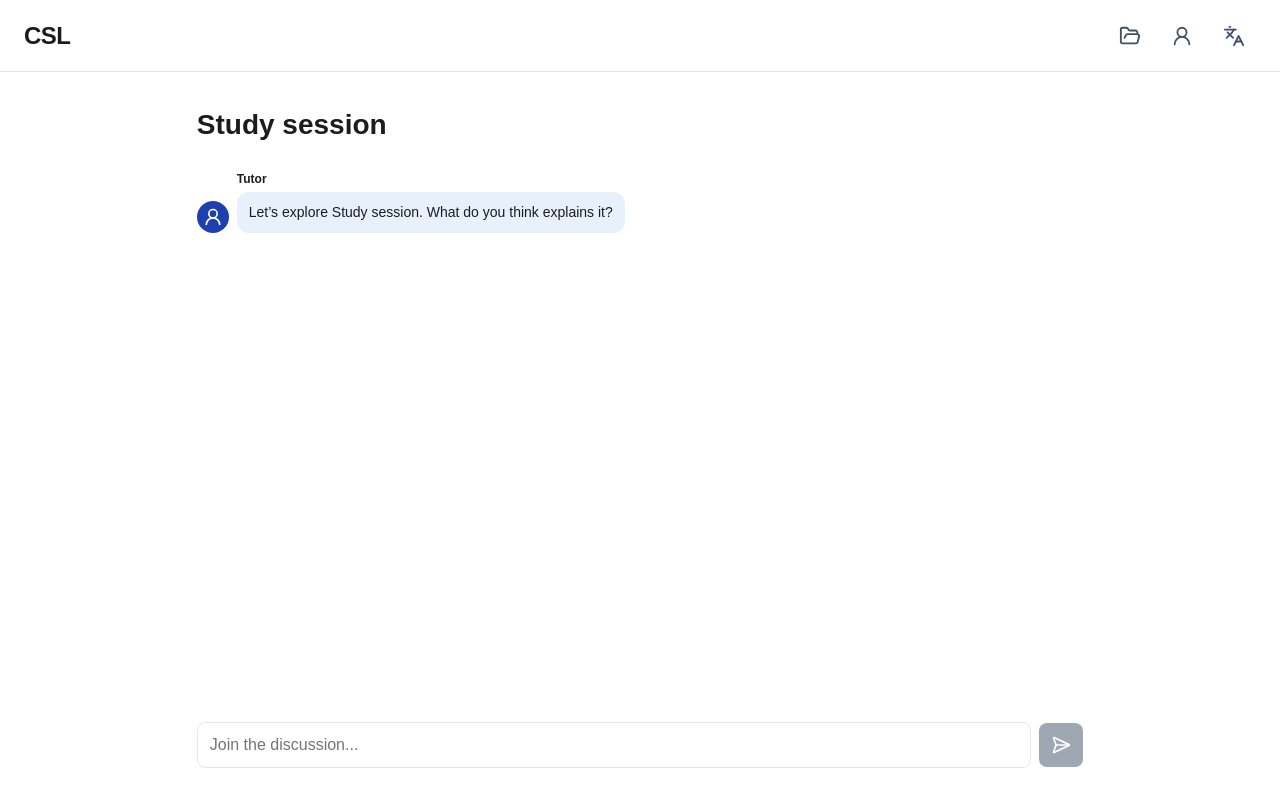
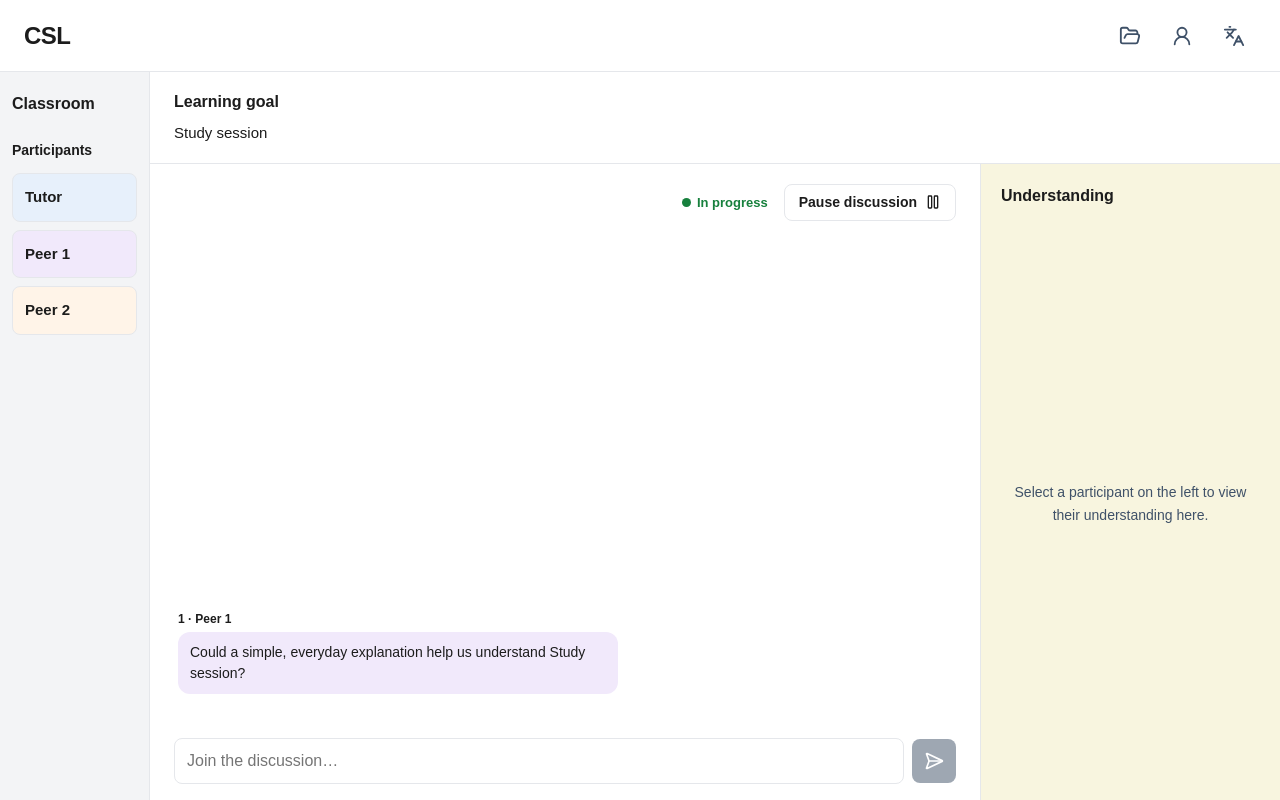
Before and after one commit to malloc3141/CSL, a Next.js app in the folder frontend/: page /chat in a window 1280 px wide. Built offline with nearby package versions, Linux system fonts and the light colour scheme; a web font is replaced by a local one.

Commit message:
initial chat ui implementation

```diff
--- a/frontend/src/app/chat/ChatSession.tsx
+++ b/frontend/src/app/chat/ChatSession.tsx
@@ -1,81 +1,241 @@
 "use client";
 
-import { useState } from "react";
-import styled, { useTheme } from "styled-components";
-import { Composer, MessageBubble, Navbar, ProfileImage } from "@/common/components";
+import { useEffect, useRef, useState } from "react";
+import { Pause, Play } from "lucide-react";
+import styled from "styled-components";
+import { Button, Composer, MessageBubble, Navbar } from "@/common/components";
+import { peerColor } from "@/styles/peerColors";
 
 const Screen = styled.div`
   display: flex;
   flex-direction: column;
-  min-height: 100dvh;
+  height: 100dvh;
   background: ${({ theme }) => theme.colors.WHITE};
 `;
 
-const Main = styled.main`
-  display: flex;
+const Classroom = styled.main`
+  display: grid;
+  grid-template-columns: 150px minmax(0, 1fr) 300px;
+  grid-template-rows: auto minmax(0, 1fr);
   flex: 1;
-  flex-direction: column;
-  gap: 24px;
-  width: 100%;
-  max-width: 1040px;
-  margin: 0 auto;
-  padding: 32px clamp(24px, 6vw, 88px);
+  min-height: 0;
+  @media (max-width: 1000px) {
+    grid-template-columns: 130px minmax(0, 1fr) 240px;
+  }
+  @media (max-width: 760px) {
+    grid-template-columns: 110px minmax(0, 1fr);
+    grid-template-rows: auto minmax(320px, 1fr) auto;
+    overflow-y: auto;
+  }
 `;
 
-const Title = styled.h1`
-  margin: 0;
-  font-size: 28px;
+const Sidebar = styled.aside`
+  grid-row: 1 / -1;
+  padding: 20px 12px;
+  border-right: 1px solid ${({ theme }) => theme.colors.GRAY[200]};
+  background: ${({ theme }) => theme.colors.GRAY[100]};
+  h2 { margin: 0 0 24px; font-size: 16px; }
+  h3 { margin: 0 0 12px; font-size: 14px; }
+`;
+
+const Participants = styled.div`
+  display: flex;
+  flex-direction: column;
+  gap: 8px;
+`;
+
+const Participant = styled.button<{ $index: number; $selected: boolean }>`
+  padding: 12px;
+  border: 1px solid ${({ theme, $selected }) => $selected ? theme.colors.SLATE[600] : theme.colors.GRAY[200]};
+  border-radius: ${({ theme }) => theme.round.sm};
+  background: ${({ theme, $index }) => $index < 0 ? theme.colors.BLUE[50] : peerColor(theme, $index)[50]};
+  color: ${({ theme }) => theme.colors.GRAY[900]};
+  text-align: left;
+  font-size: 15px;
+  font-weight: 600;
+  cursor: pointer;
+  &:focus-visible {
+    outline: 2px solid ${({ theme }) => theme.colors.SLATE[600]};
+    outline-offset: 2px;
+  }
+`;
+
+const Goal = styled.header`
+  grid-column: 2 / -1;
+  padding: 18px 24px;
+  border-bottom: 1px solid ${({ theme }) => theme.colors.GRAY[200]};
+  h1 { margin: 0 0 8px; font-size: 16px; }
+  p { margin: 0; font-size: 15px; overflow-wrap: anywhere; }
+`;
+
+const Conversation = styled.section`
+  display: flex;
+  flex-direction: column;
+  min-width: 0;
+  min-height: 0;
+  padding: 20px 24px 16px;
+  gap: 20px;
+  @media (max-width: 760px) { padding: 16px 12px; }
+`;
+
+const Controls = styled.div`
+  display: flex;
+  justify-content: flex-end;
+  align-items: center;
+  flex-wrap: wrap;
+  gap: 16px;
+  button { display: inline-flex; align-items: center; gap: 8px; }
+`;
+
+const Status = styled.span<{ $paused: boolean }>`
+  display: inline-flex;
+  align-items: center;
+  gap: 6px;
+  color: ${({ theme, $paused }) => $paused ? theme.colors.GRAY[500] : theme.colors.GREEN[700]};
+  font-size: 13px;
+  font-weight: 600;
+  &::before {
+    content: "";
+    width: 9px;
+    height: 9px;
+    border-radius: 50%;
+    background: currentColor;
+  }
+`;
+
+const Messages = styled.div`
+  flex: 1;
+  min-height: 0;
+  overflow-y: auto;
   overflow-wrap: anywhere;
 `;
 
-const Messages = styled.div`
+const MessageList = styled.div`
   display: flex;
-  flex: 1;
   flex-direction: column;
+  justify-content: flex-end;
+  min-height: 100%;
   gap: 20px;
-  overflow-wrap: anywhere;
+  padding: 4px;
 `;
 
 const ChatLine = styled.div<{ $own?: boolean }>`
   display: flex;
-  align-items: flex-end;
   justify-content: ${({ $own }) => $own ? "flex-end" : "flex-start"};
-  gap: 8px;
 `;
 
+const Understanding = styled.aside`
+  display: flex;
+  flex-direction: column;
+  min-height: 0;
+  overflow-y: auto;
+  padding: 20px;
+  border-left: 1px solid ${({ theme }) => theme.colors.GRAY[200]};
+  background: #f8f5df;
+  h2 { margin: 0 0 20px; font-size: 16px; }
+  h3 { margin: 0 0 16px; font-size: 16px; }
+  h4 { margin: 20px 0 8px; font-size: 13px; }
+  p { margin: 0; font-size: 14px; line-height: 1.6; }
+  @media (max-width: 760px) {
+    grid-column: 2;
+    min-height: 180px;
+    border-top: 1px solid ${({ theme }) => theme.colors.GRAY[200]};
+    border-left: 0;
+  }
+`;
+
+const EmptyState = styled.p`
+  display: flex;
+  flex: 1;
+  align-items: center;
+  justify-content: center;
+  text-align: center;
+  color: ${({ theme }) => theme.colors.SLATE[600]};
+`;
+
+const PARTICIPANTS = [
+  { name: "Tutor", index: -1, belief: "Help the classroom compare explanations and test them against evidence.", question: "What evidence would help us decide which explanation is strongest?" },
+  { name: "Peer 1", index: 0, belief: "An everyday explanation might account for the topic. This initial idea still needs testing.", question: "Does this explanation work in every case?" },
+  { name: "Peer 2", index: 1, belief: "Another factor may be responsible. Comparing alternative explanations could help us understand.", question: "How could we test an alternative explanation?" },
+];
+
 export function ChatSession({ topic }: { topic: string }) {
-  const theme = useTheme();
   const [draft, setDraft] = useState("");
   const [messages, setMessages] = useState<string[]>([]);
+  const [paused, setPaused] = useState(false);
+  const [selected, setSelected] = useState<number | null>(null);
+  const bottom = useRef<HTMLDivElement>(null);
+  const participant = selected === null ? null : PARTICIPANTS[selected];
+
+  useEffect(() => {
+    bottom.current?.scrollIntoView({ block: "nearest" });
+  }, [messages]);
 
   return (
     <Screen>
       <Navbar />
-      <Main>
-        <Title>{topic}</Title>
-        <Messages role="log" aria-label="Study conversation" aria-live="polite">
+      <Classroom>
+        <Sidebar aria-label="Classroom participants">
+          <h2>Classroom</h2>
+          <h3>Participants</h3>
+          <Participants>
+            {PARTICIPANTS.map((person, index) => (
+              <Participant key={person.name} type="button" $index={person.index} $selected={selected === index}
+                aria-pressed={selected === index} onClick={() => setSelected(index)}>
+                {person.name}
+              </Participant>
+            ))}
+          </Participants>
+        </Sidebar>
+        <Goal>
+          <h1>Learning goal</h1>
+          <p>{topic}</p>
+        </Goal>
+        <Conversation aria-label="Study conversation">
+          <Controls>
+            <Status $paused={paused} role="status">{paused ? "Paused" : "In progress"}</Status>
+            <Button variant="ghost" onClick={() => setPaused((current) => !current)}>
+              {paused ? "Resume discussion" : "Pause discussion"}
+              {paused ? <Play size={16} aria-hidden="true" /> : <Pause size={16} aria-hidden="true" />}
+            </Button>
+          </Controls>
+          <Messages role="log" aria-label="Messages" aria-live="polite">
+            <MessageList>
               <ChatLine>
-            <ProfileImage color={theme.colors.BLUE[900]} />
-            <MessageBubble role="tutor" speaker="Tutor">
-              Let’s explore {topic}. What do you think explains it?
+                <MessageBubble role="peer" peerIndex={0} speaker="1 · Peer 1">
+                  Could a simple, everyday explanation help us understand {topic}?
                 </MessageBubble>
               </ChatLine>
               {messages.map((message, index) => (
                 <ChatLine key={index} $own>
-              <MessageBubble role="user" speaker="You">{message}</MessageBubble>
+                  <MessageBubble role="user" speaker={`${index + 2} · You`}>{message}</MessageBubble>
                 </ChatLine>
               ))}
+              <div ref={bottom} />
+            </MessageList>
           </Messages>
-        <Composer
-          value={draft}
-          onChange={setDraft}
+          <Composer value={draft} onChange={setDraft} placeholder="Join the discussion…"
             onSubmit={() => {
               if (!draft.trim()) return;
               setMessages((current) => [...current, draft.trim()]);
               setDraft("");
-          }}
-        />
-      </Main>
+            }} />
+        </Conversation>
+        <Understanding aria-label="Participant understanding">
+          <h2>Understanding</h2>
+          {participant ? (
+            <div aria-live="polite">
+              <h3>{participant.name}</h3>
+              <h4>Current understanding</h4>
+              <p>{participant.belief}</p>
+              <h4>Open question</h4>
+              <p>{participant.question}</p>
+            </div>
+          ) : (
+            <EmptyState>Select a participant on the left to view their understanding here.</EmptyState>
+          )}
+        </Understanding>
+      </Classroom>
     </Screen>
   );
 }
```
Lines whose indentation alone changed are shown as unchanged.
